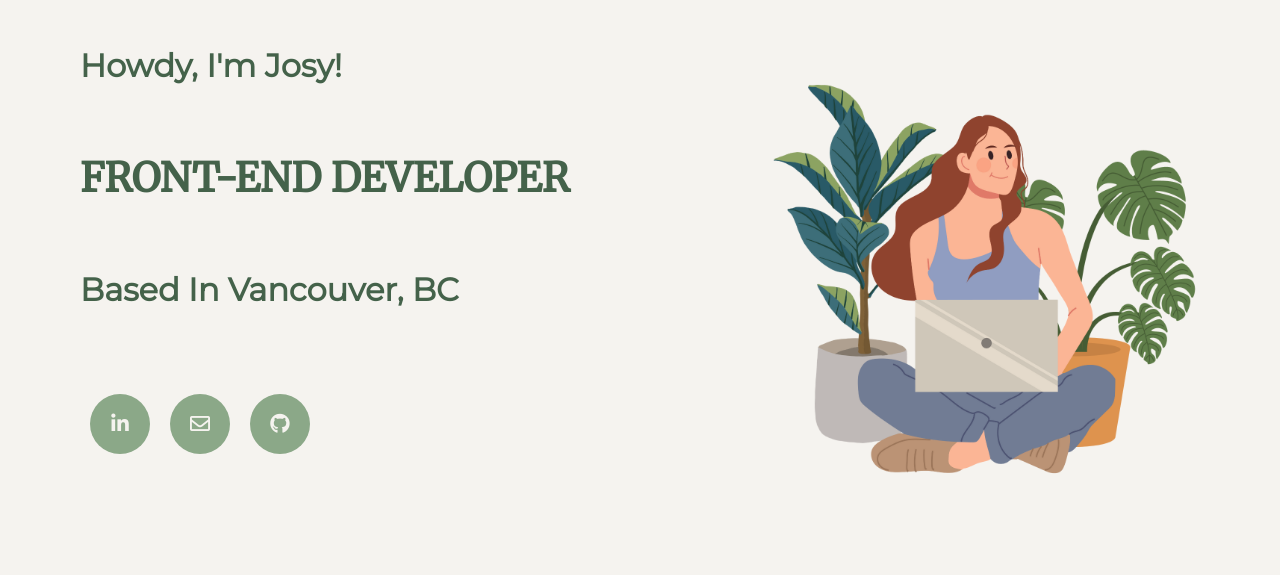
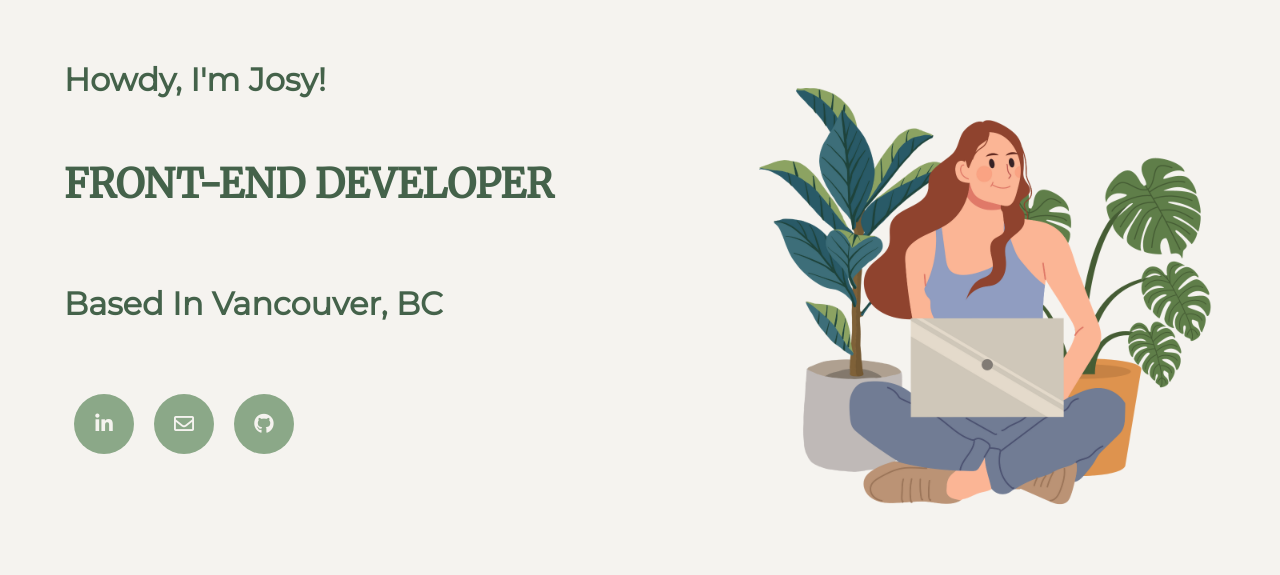
Before and after one commit to josyliyh/portfolio, a PHP site: page /index.php in a window 1280 px wide. Shown: the part 64-639 px from the top of the page. Run offline with PHP 8.4, Linux system fonts and the light colour scheme; some libraries are stand-ins or nearby versions.

Commit message:
styled home page

```diff
--- a/styles/style.css
+++ b/styles/style.css
@@ -151,8 +151,7 @@ a:active {
 
 .section-height {
   background-color:var(--white);
-
-  max-width: 70rem;
+  max-width: 100rem;
   width: 90%;
   margin:auto;
   margin-top: 2rem;
@@ -313,7 +312,7 @@ a:active {
     width: 100%;
     top: 0rem;
     padding-top: 1rem;
-    max-width: 100rem;
+    max-width: 180rem;
     background-color: var(--white);
     z-index: 1000;
     }
@@ -348,42 +347,11 @@ a:active {
 .full-nav a {
   padding: 3rem 3rem;
 }
-/* a:before {
-  content: "";
-  position: absolute;
-  width: 100%;
-  height: 2px;
-  bottom: -2px;
-  left: 0;
-  background-color: #FFF;
-  visibility: hidden;
-  -webkit-transform: scaleX(0);
-    transform: scaleX(0);
-  -webkit-transition: all 0.3s ease-in-out 0s;
-    transition: all 0.3s ease-in-out 0s;
-} */
+
 
 .full-nav a:hover {
 color: var(--green);
 }
-/* .full-nav a:hover {
-  opacity: 1;
-}
-
-
-.full-nav a::before {
-  transition: 300ms;
-  height: 5px;
-  content: "";
-  height: 0%;
-  width: 100%;
-  bottom: 0px;
-  background-color: #44624a;
-}
-
-.full-nav a:hover::before {
-  height: 5px;
-} */
 
 
 /* Main
@@ -410,12 +378,14 @@ body {
 /* home */
 .title {
   font-size: 2.4rem;
+
 }
 
 .intro {
   /* padding-top: 4rem;
   margin: auto;
   width: 90%; */
+
   text-transform: unset;
 }
 
@@ -429,9 +399,16 @@ body {
 
 
   .home-container h1,h2 {
-    /* text-align: center;
-    align-self: center; */
+    text-align: center;
+    align-self: center;
     font-size: 2.5em;
+  }
+
+  .home-container h2 {
+    /* text-align: center; */
+    align-self: center;
+    font-size: 2.5em;
+    font-family: 'Montserrat';
   }
 
   .intro-greeting { grid-area: 1 / 1 / 2 / 4; }
@@ -440,7 +417,7 @@ body {
   .home-img  { grid-area: 4 / 1 / 7 / 4; }
   .home-icon { grid-area: 7 / 1 / 8 / 4; }
 
-@media (min-width: 840px){
+@media (min-width: 928px){
 .home-container {
   display: grid;
   grid-template-columns: repeat(5, 1fr);
@@ -451,17 +428,31 @@ body {
 
 
 .intro-greeting  { grid-area: 1 / 1 / 2 / 3; }
-.title { grid-area: 2 / 1 / 3 / 4; }
+.title { grid-area: 2 / 1 / 3 / 4;
+font-size: 4.9rem; }
 .intro-location{ grid-area: 3 / 1 / 4 / 3; }
 .home-icon{ grid-area: 4 / 1 / 5 / 3; }
 .home-img { grid-area: 1 / 4 / 6 / 6;
             padding-top: 1.5rem;
+            width: 100%;
+            min-width: 30rem;
 }
 .home-container h2 {
   font-size: 2rem;
   font-family: 'Montserrat';
 }
+
+
+.home-container h1,h2 {
+  text-align: left;
 }
+}
+
+/* @media (min-width: 1000px){
+  .title {
+    font-size: 4.5rem;
+  }
+} */
 
 .icon-box{
   display: flex;
```
